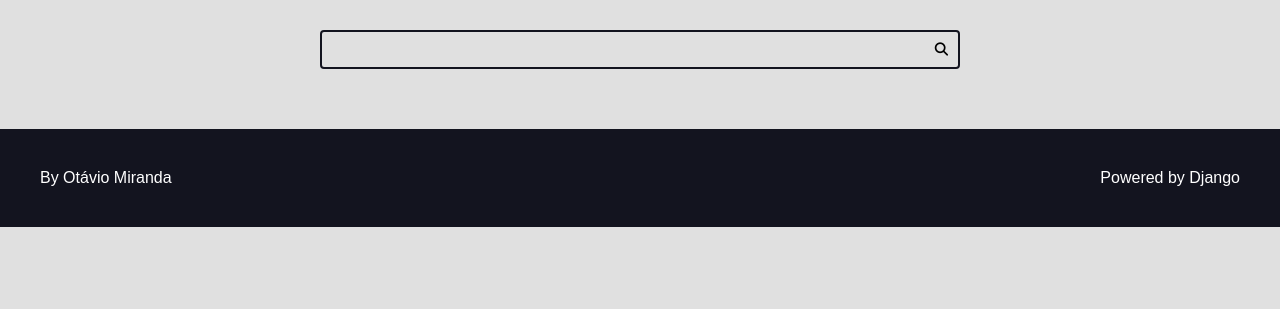
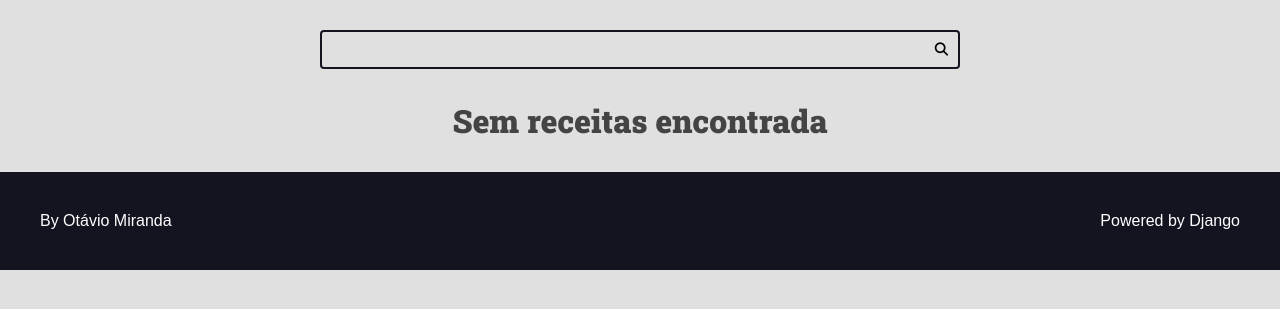
Before and after one commit to lennercp/curso-django-projeto1, a Django app: page / in a window 1280 px wide. Shown: the part 113-422 px from the top of the page. Run offline with Django 4.2, Linux system fonts and the light colour scheme; data that the repository does not hold is empty; some libraries are stand-ins or nearby versions.

Commit message:
aula 67 forempty

```diff
--- a/recipes/templates/recipes/pages/home.html
+++ b/recipes/templates/recipes/pages/home.html
@@ -4,8 +4,11 @@
 
 {% block content %}
     <div class="main-content main-content-list container">
+
         {% for recipe in recipes %}
             {% include 'recipes/partials/recipe.html' %}
+        {% empty %}
+            <h1 style="text-align:center;">Sem receitas encontrada</h1>
         {% endfor %}
     </div>
 {% endblock content %}
```
